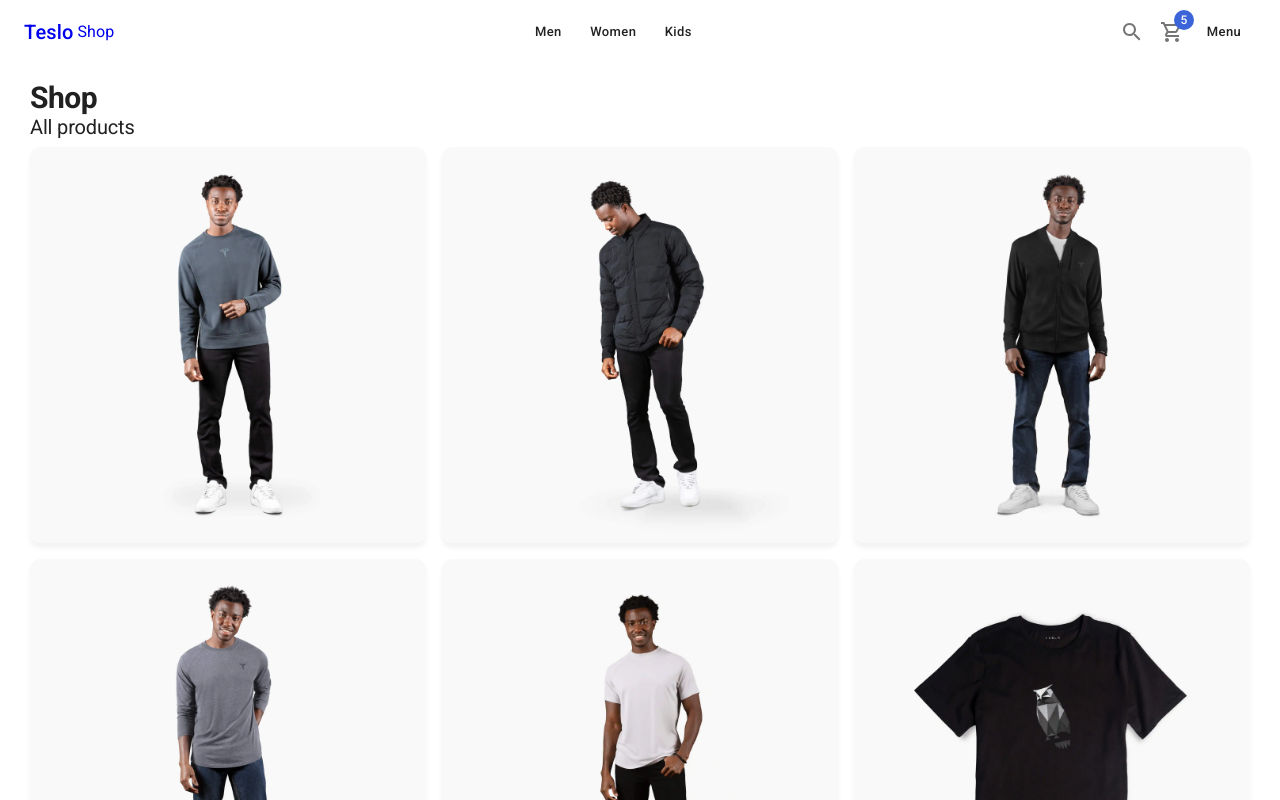
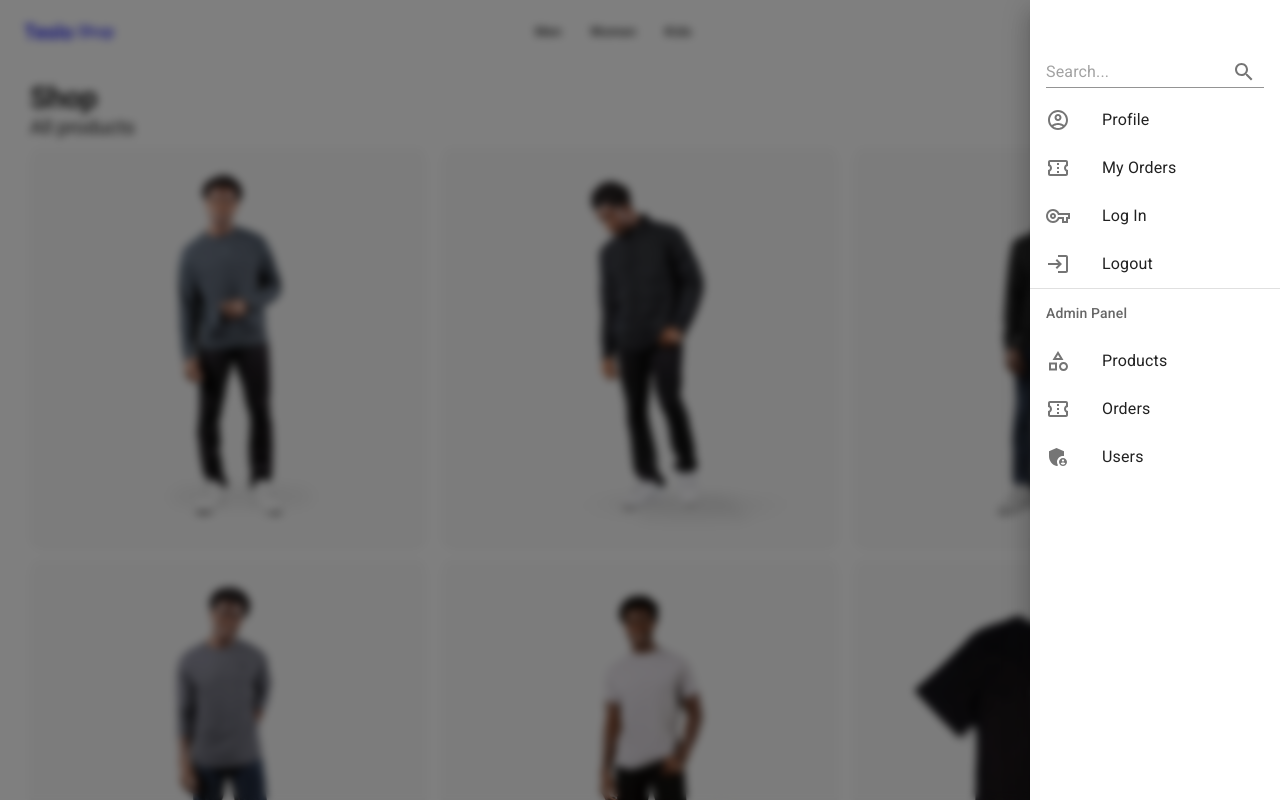
Before and after one commit to serdeliverance/teslo-clone, a Next.js app: page / in a window 1280 px wide. Shown: the top 800 px of the page. Built offline with nearby package versions, Linux system fonts and the light colour scheme.

Commit message:
side menu
Signed-off-by: Sergio Cano <canosergio90@gmail.com>

```diff
--- a/components/layouts/ShopLayout.tsx
+++ b/components/layouts/ShopLayout.tsx
@@ -1,6 +1,6 @@
 import Head from 'next/head'
 import React, { FC, ReactNode } from 'react'
-import { Navbar } from '../ui'
+import { Navbar, SideMenu } from '../ui'
 
 interface Props {
     title: string
@@ -25,6 +25,8 @@ export const ShopLayout: FC<Props> = ({ children, title, pageDescription, imageF
             <Navbar />
         </nav>
 
+        <SideMenu />
+
         <main style={{
             margin: '80px auto',
             maxWidth: '1440px',
--- /dev/null
+++ b/components/ui/SideMenu.tsx
@@ -0,0 +1,111 @@
+import { Box, Divider, Drawer, IconButton, Input, InputAdornment, List, ListItem, ListItemIcon, ListItemText, ListSubheader } from "@mui/material"
+import { AccountCircleOutlined, AdminPanelSettings, CategoryOutlined, ConfirmationNumberOutlined, EscalatorWarningOutlined, FemaleOutlined, LoginOutlined, MaleOutlined, SearchOutlined, VpnKeyOutlined } from "@mui/icons-material"
+
+
+export const SideMenu = () => {
+  return (
+    <Drawer
+        open={ true }
+        anchor='right'
+        sx={{ backdropFilter: 'blur(4px)', transition: 'all 0.5s ease-out' }}
+    >
+        <Box sx={{ width: 250, paddingTop: 5 }}>
+
+            <List>
+
+                <ListItem>
+                    <Input
+                        type='text'
+                        placeholder="Search..."
+                        endAdornment={
+                            <InputAdornment position="end">
+                                <IconButton
+                                aria-label="toggle password visibility"
+                                >
+                                 <SearchOutlined />
+                                </IconButton>
+                            </InputAdornment>
+                        }
+                    />
+                </ListItem>
+
+                <ListItem button>
+                    <ListItemIcon>
+                        <AccountCircleOutlined/>
+                    </ListItemIcon>
+                    <ListItemText primary={'Profile'} />
+                </ListItem>
+
+                <ListItem button>
+                    <ListItemIcon>
+                        <ConfirmationNumberOutlined/>
+                    </ListItemIcon>
+                    <ListItemText primary={'My Orders'} />
+                </ListItem>
+
+
+                <ListItem button sx={{ display: { xs: '', sm: 'none' } }}>
+                    <ListItemIcon>
+                        <MaleOutlined/>
+                    </ListItemIcon>
+                    <ListItemText primary={'Men'} />
+                </ListItem>
+
+                <ListItem button sx={{ display: { xs: '', sm: 'none' } }}>
+                    <ListItemIcon>
+                        <FemaleOutlined/>
+                    </ListItemIcon>
+                    <ListItemText primary={'Women'} />
+                </ListItem>
+
+                <ListItem button sx={{ display: { xs: '', sm: 'none' } }}>
+                    <ListItemIcon>
+                        <EscalatorWarningOutlined/>
+                    </ListItemIcon>
+                    <ListItemText primary={'Kids'} />
+                </ListItem>
+
+
+                <ListItem button>
+                    <ListItemIcon>
+                        <VpnKeyOutlined/>
+                    </ListItemIcon>
+                    <ListItemText primary={'Log In'} />
+                </ListItem>
+
+                <ListItem button>
+                    <ListItemIcon>
+                        <LoginOutlined/>
+                    </ListItemIcon>
+                    <ListItemText primary={'Logout'} />
+                </ListItem>
+
+
+                {/* Admin */}
+                <Divider />
+                <ListSubheader>Admin Panel</ListSubheader>
+
+                <ListItem button>
+                    <ListItemIcon>
+                        <CategoryOutlined/>
+                    </ListItemIcon>
+                    <ListItemText primary={'Products'} />
+                </ListItem>
+                <ListItem button>
+                    <ListItemIcon>
+                        <ConfirmationNumberOutlined/>
+                    </ListItemIcon>
+                    <ListItemText primary={'Orders'} />
+                </ListItem>
+
+                <ListItem button>
+                    <ListItemIcon>
+                        <AdminPanelSettings/>
+                    </ListItemIcon>
+                    <ListItemText primary={'Users'} />
+                </ListItem>
+            </List>
+        </Box>
+    </Drawer>
+  )
+}
--- a/components/ui/index.ts
+++ b/components/ui/index.ts
@@ -1 +1,2 @@
 export * from './Navbar'
+export * from './Sidemenu'
```
